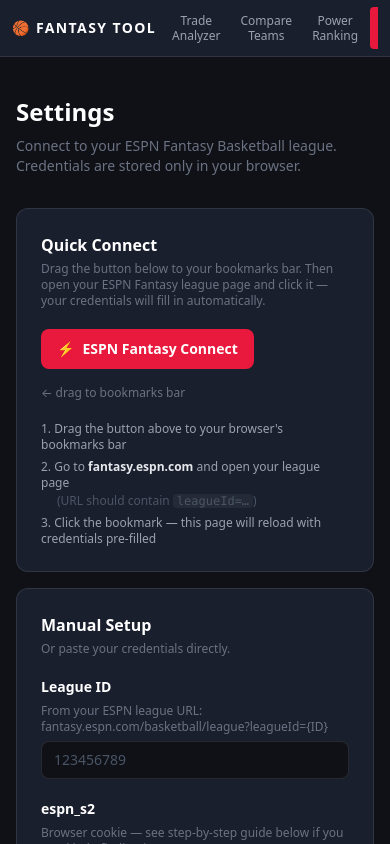
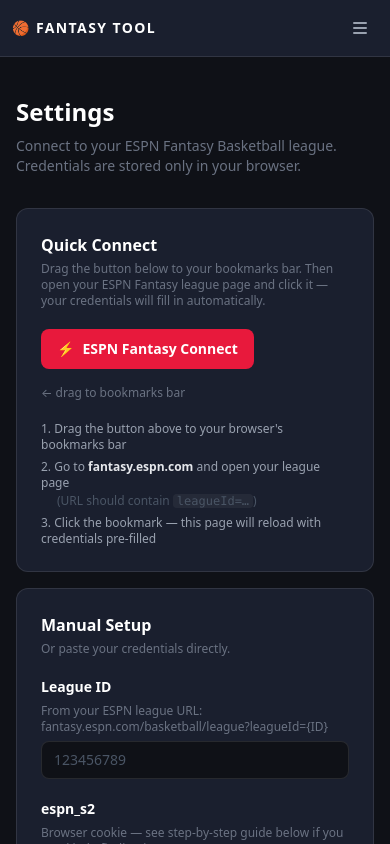
Before and after one commit to omriab1/fantasy-tool, a Next.js app: page /settings in a window 390 px wide. Shown: the top 844 px of the page. Built offline with nearby package versions, Linux system fonts and the light colour scheme.

Commit message:
Replace mobile scrollable nav with hamburger dropdown menu

```diff
--- a/components/NavTabs.tsx
+++ b/components/NavTabs.tsx
@@ -2,6 +2,7 @@
 
 import Link from "next/link";
 import { usePathname } from "next/navigation";
+import { useState, useEffect } from "react";
 
 const TABS = [
   { lines: ["Trade", "Analyzer"], href: "/trade" },
@@ -12,36 +13,93 @@
 
 export function NavTabs() {
   const pathname = usePathname();
+  const [open, setOpen] = useState(false);
+
+  // Close menu whenever the route changes
+  useEffect(() => { setOpen(false); }, [pathname]);
 
   return (
+    <>
       <nav className="fixed top-0 left-0 right-0 z-50 bg-[#1a1f2e] border-b border-white/10">
-      <div className="max-w-5xl mx-auto flex items-center min-h-14 px-3">
-        <span className="text-white font-bold text-sm tracking-widest uppercase mr-2 sm:mr-8 shrink-0">
+        <div className="max-w-5xl mx-auto flex items-center h-14 px-3">
+          <span className="text-white font-bold text-sm tracking-widest uppercase shrink-0">
             🏀 Fantasy Tool
           </span>
-        <div className="flex gap-1 overflow-x-auto">
+
+          {/* Desktop: inline tab row */}
+          <div className="hidden sm:flex gap-1 ml-6">
             {TABS.map((tab) => {
               const active = pathname.startsWith(tab.href);
               return (
                 <Link
                   key={tab.href}
                   href={tab.href}
-                className={`px-2 sm:px-3 py-1.5 rounded text-center transition-colors flex flex-col items-center justify-center ${
+                  className={`px-3 py-1.5 rounded text-center transition-colors flex flex-col items-center justify-center ${
                     active
                       ? "bg-[#e8193c] text-white"
                       : "text-gray-400 hover:text-white hover:bg-white/5"
                   }`}
                 >
                   {tab.lines.map((line, i) => (
-                  <span key={i} className="block text-xs font-medium leading-tight">
-                    {line}
-                  </span>
+                    <span key={i} className="block text-xs font-medium leading-tight">{line}</span>
                   ))}
                 </Link>
               );
             })}
           </div>
+
+          {/* Mobile: hamburger button (right side) */}
+          <button
+            onClick={() => setOpen((v) => !v)}
+            className="sm:hidden ml-auto p-2 text-gray-400 hover:text-white transition-colors"
+            aria-label="Menu"
+          >
+            {open ? (
+              /* X icon */
+              <svg width="20" height="20" viewBox="0 0 20 20" fill="currentColor">
+                <path fillRule="evenodd" clipRule="evenodd"
+                  d="M4.293 4.293a1 1 0 011.414 0L10 8.586l4.293-4.293a1 1 0 111.414 1.414L11.414 10l4.293 4.293a1 1 0 01-1.414 1.414L10 11.414l-4.293 4.293a1 1 0 01-1.414-1.414L8.586 10 4.293 5.707a1 1 0 010-1.414z" />
+              </svg>
+            ) : (
+              /* Hamburger icon */
+              <svg width="20" height="20" viewBox="0 0 20 20" fill="currentColor">
+                <path fillRule="evenodd" clipRule="evenodd"
+                  d="M3 5a1 1 0 011-1h12a1 1 0 110 2H4a1 1 0 01-1-1zm0 5a1 1 0 011-1h12a1 1 0 110 2H4a1 1 0 01-1-1zm0 5a1 1 0 011-1h12a1 1 0 110 2H4a1 1 0 01-1-1z" />
+              </svg>
+            )}
+          </button>
         </div>
+
+        {/* Mobile dropdown */}
+        {open && (
+          <div className="sm:hidden border-t border-white/10 bg-[#1a1f2e]">
+            {TABS.map((tab) => {
+              const active = pathname.startsWith(tab.href);
+              return (
+                <Link
+                  key={tab.href}
+                  href={tab.href}
+                  className={`flex items-center px-5 py-3.5 text-sm font-medium transition-colors border-b border-white/5 ${
+                    active
+                      ? "text-white bg-[#e8193c]/20 border-l-2 border-l-[#e8193c]"
+                      : "text-gray-400 hover:text-white hover:bg-white/5"
+                  }`}
+                >
+                  {tab.lines.join(" ")}
+                </Link>
+              );
+            })}
+          </div>
+        )}
       </nav>
+
+      {/* Overlay to close menu when tapping outside */}
+      {open && (
+        <div
+          className="sm:hidden fixed inset-0 z-40"
+          onClick={() => setOpen(false)}
+        />
+      )}
+    </>
   );
 }
```
Lines whose indentation alone changed are shown as unchanged.
